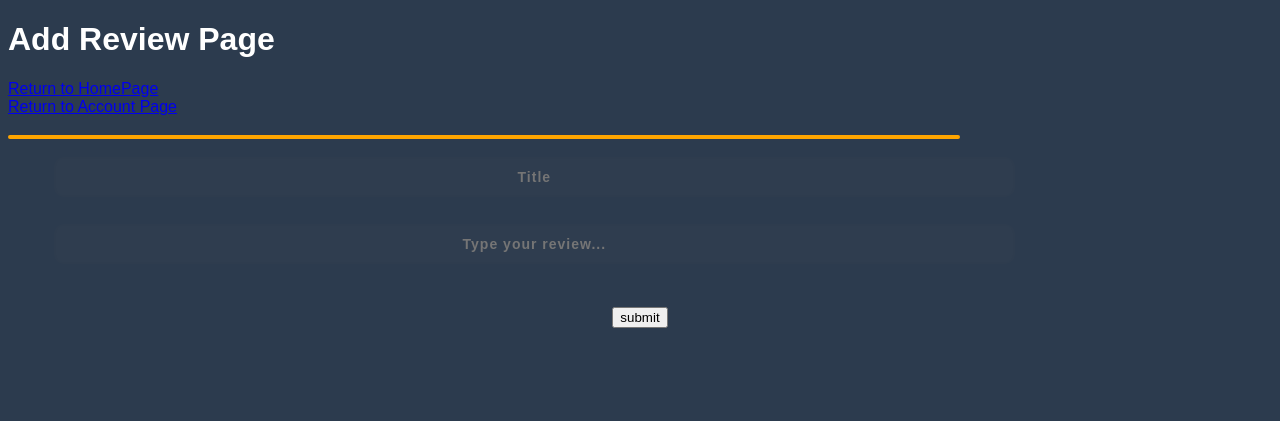
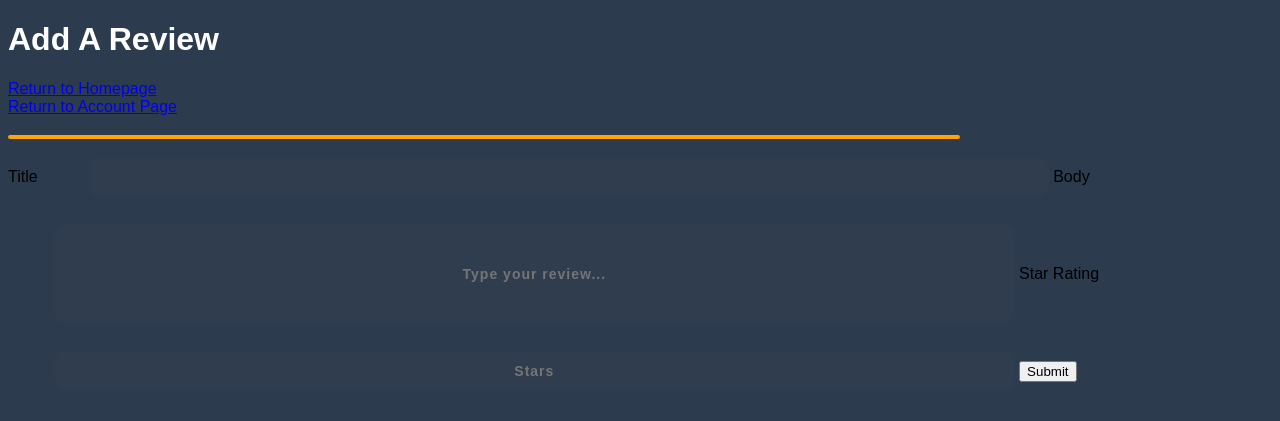
Before and after one commit to blossommojekwu/bazar.github.io, a Python web app: template templates/addreview.html in a window 1280 px wide. Shown: the top 421 px of the page. Run offline with Jinja, Linux system fonts and the light colour scheme; the template is opened without the code that fills it, so the values that code supplies are empty; some web fonts are replaced.

Commit message:
committing changes to add review page

```diff
--- a/static/css/addreview.css
+++ b/static/css/addreview.css
@@ -53,7 +53,7 @@ h3 {
 
 .body {
         width: 76%;
-        height: 55%;
+        height: 100px;
         color: rgb(38, 50, 56);
         font-weight: 700;
         font-size: 14px;
--- a/templates/addreview.html
+++ b/templates/addreview.html
@@ -10,8 +10,8 @@
     </head>
 
     <body style="background-color: #2C3B4E;">
-        <h1 style="color: white;">Add Review Page</h1>
-        <a href="{{ url_for('home')}}">Return to HomePage</a>
+        <h1 style="color: white;">Add A Review</h1>
+        <a href="{{ url_for('home')}}">Return to Homepage</a>
         <br>
         <a href="{{ url_for('user')}}">Return to Account Page</a>
 
@@ -25,8 +25,12 @@
               {% endif %}
             {% endwith %}
             <div class="main">
-                <input class="title" type="text" align="center" name ="tit" placeholder="Title">
+                <label for="title">Title</label>
+                <input class="title" type="text" align="center" name ="tit">
+                <label for="body">Body</label>
                 <input class="body" type="text" align="center" name ="body" placeholder="Type your review...">
-                <p align="center"><input type="submit" value="submit"/> </p>
+                <label for="title">Star Rating</label>
+                <input class="title" type="text" align="center" name ="body" placeholder="Stars">
+                <input type="submit" value="Submit"/> </p>
     </body>
 </html>
```
Also changed, not shown: app.py (+15 -1 lines).
